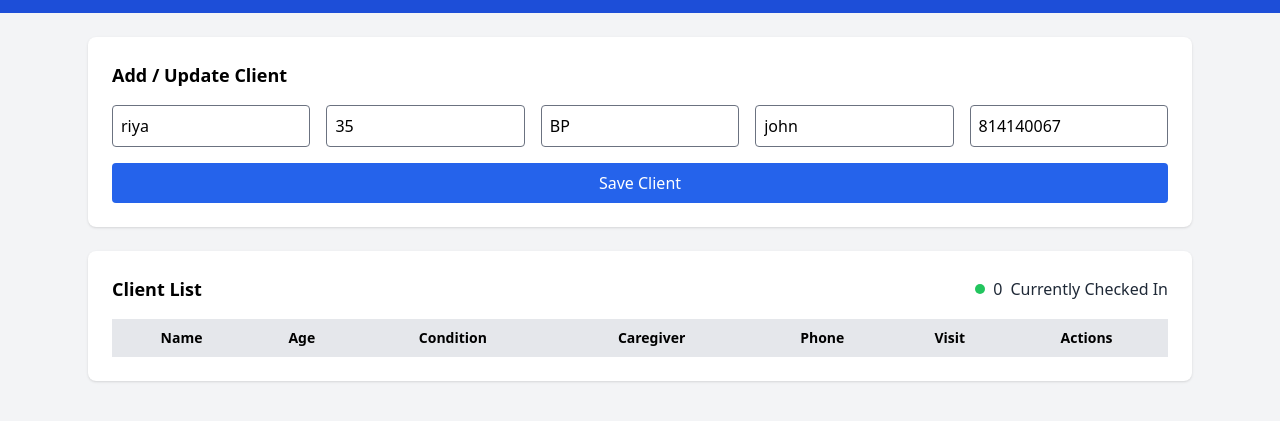
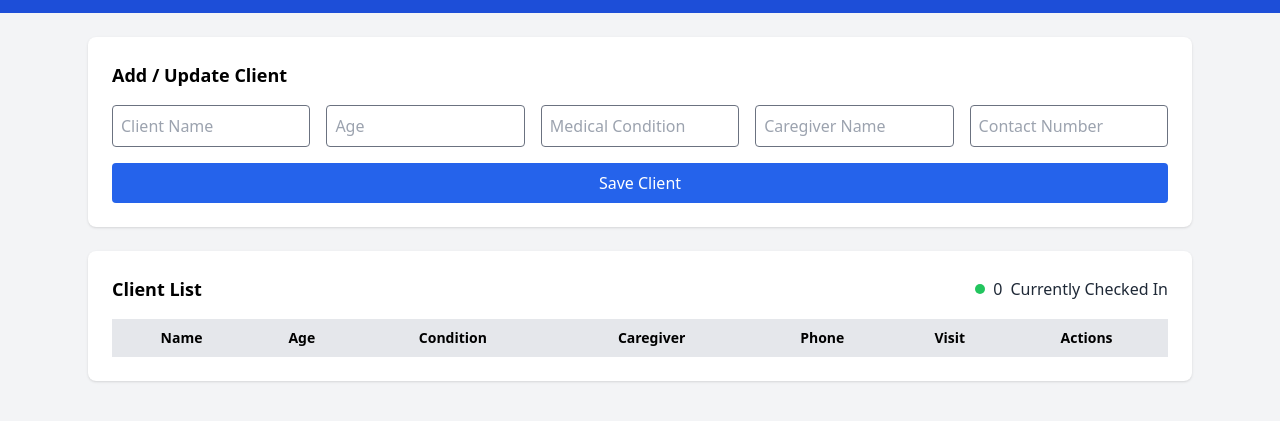
Before and after one commit to zala187/CRUD_Localstorage, a plain HTML site: page index.html in a window 1280 px wide. Shown: the part 47-468 px from the top of the page. Drawn offline with nearby package versions, Linux system fonts and the light colour scheme.

Commit message:
Update index.html

```diff
--- a/index.html
+++ b/index.html
@@ -35,11 +35,11 @@
 
       <form id="clientForm" class="grid grid-cols-1 md:grid-cols-5 gap-4">
 
-        <input id="name" type="text" value="riya" placeholder="Client Name" class="border p-2 rounded" required>
-        <input id="age" type="number" placeholder="Age" value="35" class="border p-2 rounded" required>
-        <input id="condition" type="text" value="BP" placeholder="Medical Condition" class="border p-2 rounded" required>
-        <input id="caregiver" type="text" value="john" placeholder="Caregiver Name" class="border p-2 rounded" required>
-        <input id="contact" type="text" value="814140067" placeholder="Contact Number" class="border p-2 rounded" required>
+        <input id="name" type="text" placeholder="Client Name" class="border p-2 rounded" required>
+        <input id="age" type="number" placeholder="Age" class="border p-2 rounded" required>
+        <input id="condition" type="text" placeholder="Medical Condition" class="border p-2 rounded" required>
+        <input id="caregiver" type="text" placeholder="Caregiver Name" class="border p-2 rounded" required>
+        <input id="contact" type="text" placeholder="Contact Number" class="border p-2 rounded" required>
 
         <button id="submitBtn" type="submit"
           class="md:col-span-5 bg-blue-600 text-white py-2 rounded hover:bg-blue-700 transition">
```
